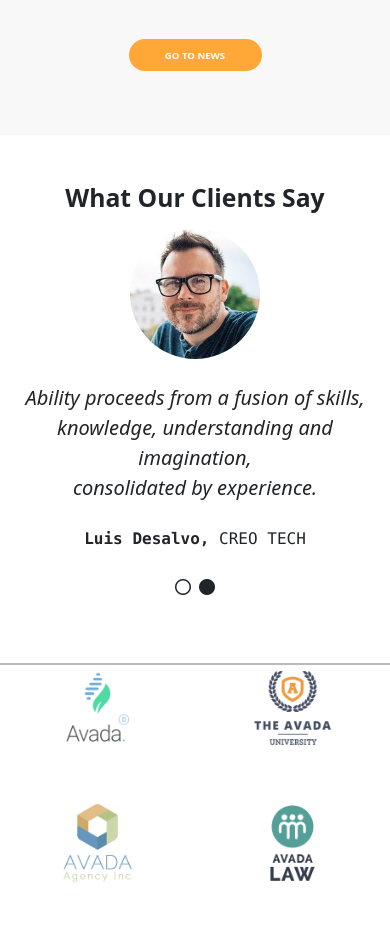
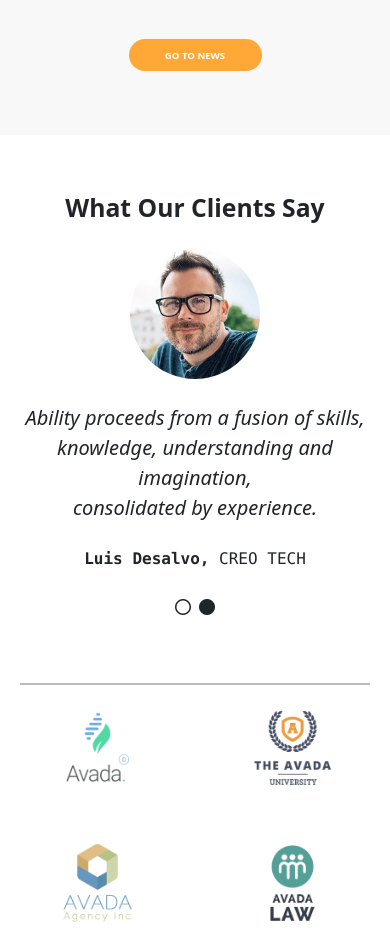
Before and after one commit to RiccardoNestola/proj-html-vuejs, a Vue app: page / in a window 390 px wide. Shown: the part 10400-11332 px from the top of the page. Built offline with nearby package versions, Linux system fonts and the light colour scheme.

Commit message:
fix css resonsive

```diff
--- a/src/components/AppClientsComp.vue
+++ b/src/components/AppClientsComp.vue
@@ -90,9 +90,9 @@ p {
     border: .5px solid $Pale-Slate;
 }
 
-@media (max-width: 992px) {
+@media (max-width: 768px) {
     .grid {
-        padding: 0;
+        padding: 10px;
     }
 
 }
```
